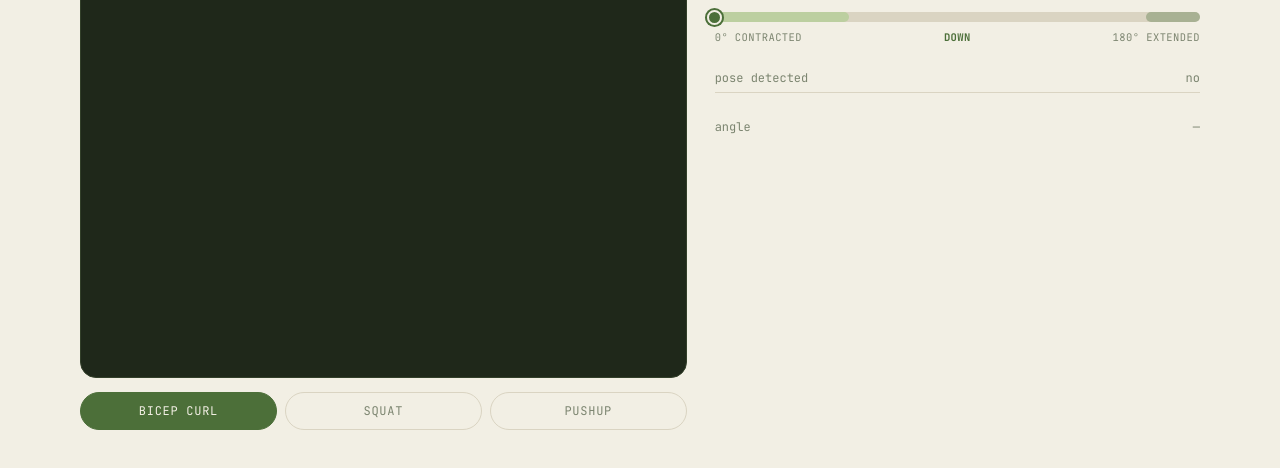
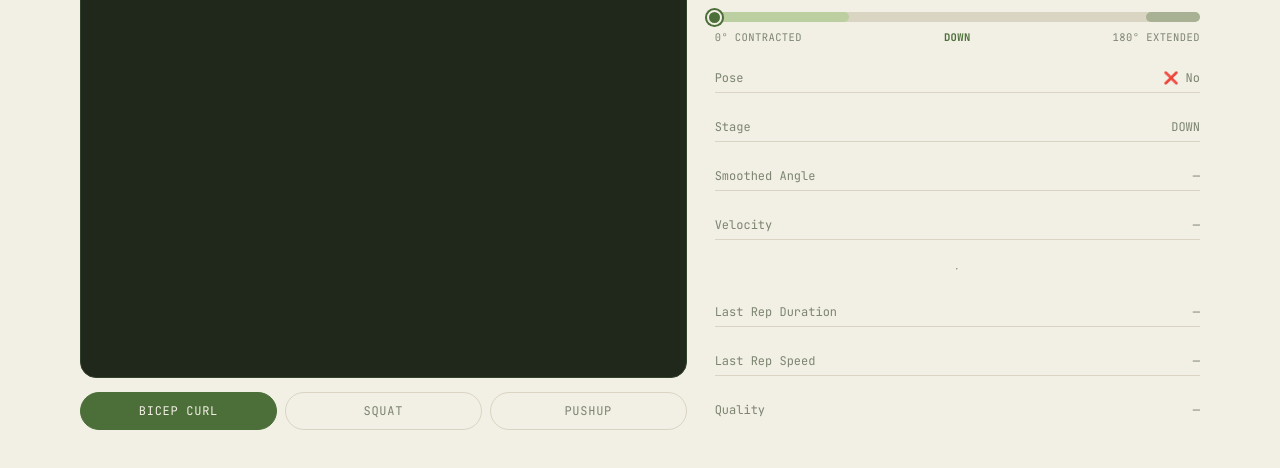
Before and after one commit to farhandotme/Fitness-Detection-KNYT, a React (Vite) app in the folder frontend/: page /reps in a window 1280 px wide. Shown: the part 234-702 px from the top of the page. Built offline with nearby package versions, Linux system fonts and the light colour scheme; no server answers.

Commit message:
rap suggestions logging into the frontend

```diff
--- a/frontend/src/hooks/useRepWebSocket.ts
+++ b/frontend/src/hooks/useRepWebSocket.ts
@@ -1,14 +1,30 @@
 import { useEffect, useRef, useState } from "react";
+
+export interface Landmark {
+  x: number;
+  y: number;
+  z: number;
+  visibility?: number;
+}
 
 export interface RepResult {
   pose_detected: boolean;
+
   angle: number | null;
+  smoothed_angle: number | null;
+  angle_velocity: number | null;
+
   stage: string;
   rep_count: number;
+
   rep_completed: boolean;
-  landmarks: any[];
+  rep_duration: number | null;
+  rep_avg_speed: number | null;
+  rep_classification: string | null;
+  feedback: string | null;
+
+  landmarks: Landmark[];
 }
-
 export default function useRepWebSocket(exercise: string) {
   const socket = useRef<WebSocket | null>(null);
 
@@ -16,11 +32,27 @@ export default function useRepWebSocket(exercise: string) {
 
   const [result, setResult] = useState<RepResult>({
     pose_detected: false,
+
     angle: null,
+    smoothed_angle: null,
+    angle_velocity: null,
+
     stage: "down",
     rep_count: 0,
+
     rep_completed: false,
+    rep_duration: null,
+    rep_avg_speed: null,
+    rep_classification: null,
+    feedback: null,
+
     landmarks: [],
+  });
+  const [lastCompletedRep, setLastCompletedRep] = useState({
+    rep_duration: null as number | null,
+    rep_avg_speed: null as number | null,
+    rep_classification: null as string | null,
+    feedback: null as string | null,
   });
 
   useEffect(() => {
@@ -37,6 +69,15 @@ export default function useRepWebSocket(exercise: string) {
       const data = JSON.parse(event.data);
 
       setResult(data);
+
+      if (data.rep_completed) {
+        setLastCompletedRep({
+          rep_duration: data.rep_duration,
+          rep_avg_speed: data.rep_avg_speed,
+          rep_classification: data.rep_classification,
+          feedback: data.feedback,
+        });
+      }
     };
 
     socket.current.onclose = () => {
@@ -60,6 +101,7 @@ export default function useRepWebSocket(exercise: string) {
   return {
     connected,
     result,
+    lastCompletedRep,
     sendFrame,
   };
 }
--- a/frontend/src/pages/RepPage.tsx
+++ b/frontend/src/pages/RepPage.tsx
@@ -7,34 +7,48 @@ import AngleGauge from "../conponents/AngleGauge";
 
 const EXERCISES = ["bicep_curl", "squat", "pushup"] as const;
 
-// mirrors backend EXERCISES config — keep in sync if thresholds change server-side
 const THRESHOLDS: Record<string, { up: number; down: number }> = {
   bicep_curl: { up: 50, down: 160 },
   squat: { up: 90, down: 160 },
   pushup: { up: 70, down: 160 },
 };
 
-// subset of BlazePose 33-point connections relevant to the tracked joints
 const POSE_CONNECTIONS: [number, number][] = [
-  [11, 13], [13, 15],
-  [12, 14], [14, 16],
+  [11, 13],
+  [13, 15],
+  [12, 14],
+  [14, 16],
   [11, 12],
   [23, 24],
-  [11, 23], [12, 24],
-  [23, 25], [25, 27],
-  [24, 26], [26, 28],
+  [11, 23],
+  [12, 24],
+  [23, 25],
+  [25, 27],
+  [24, 26],
+  [26, 28],
 ];
 
 function RepPage() {
   const [cameraId, setCameraId] = useState("");
   const [exercise, setExercise] = useState<string>(EXERCISES[0]);
 
-  const { connected, result, sendFrame } = useRepWebSocket(exercise);
+  const { connected, result, lastCompletedRep, sendFrame } =
+    useRepWebSocket(exercise);
+
   const range = THRESHOLDS[exercise];
 
   const skeleton = result.landmarks?.length
     ? [{ points: result.landmarks, connections: POSE_CONNECTIONS }]
     : [];
+
+  const quality =
+    lastCompletedRep.rep_classification ?? result.rep_classification;
+
+  const duration = lastCompletedRep.rep_duration ?? result.rep_duration;
+
+  const speed = lastCompletedRep.rep_avg_speed ?? result.rep_avg_speed;
+
+  const feedback = lastCompletedRep.feedback ?? result.feedback;
 
   return (
     <div className="page">
@@ -66,25 +80,68 @@ function RepPage() {
 
         <div className="stats-col">
           <div className="stat-block">
-            <span className="stat-label">reps</span>
+            <span className="stat-label">Reps</span>
             <span className="stat-number">{result.rep_count}</span>
           </div>
 
           <AngleGauge
-            angle={result.angle}
+            angle={result.smoothed_angle ?? result.angle}
             upThreshold={range.up}
             downThreshold={range.down}
             stage={result.stage}
           />
 
           <div className="meta-row">
-            <span>pose detected</span>
-            <span>{result.pose_detected ? "yes" : "no"}</span>
+            <span>Pose</span>
+            <span>{result.pose_detected ? "✅ Yes" : "❌ No"}</span>
           </div>
+
           <div className="meta-row">
-            <span>angle</span>
-            <span>{result.angle != null ? `${result.angle.toFixed(1)}°` : "—"}</span>
+            <span>Stage</span>
+            <span>{result.stage.toUpperCase()}</span>
           </div>
+
+          <div className="meta-row">
+            <span>Smoothed Angle</span>
+            <span>
+              {result.smoothed_angle != null
+                ? `${result.smoothed_angle.toFixed(1)}°`
+                : "—"}
+            </span>
+          </div>
+
+          <div className="meta-row">
+            <span>Velocity</span>
+            <span>
+              {result.angle_velocity != null
+                ? `${result.angle_velocity.toFixed(1)}°/s`
+                : "—"}
+            </span>
+          </div>
+
+          <hr />
+
+          <div className="meta-row">
+            <span>Last Rep Duration</span>
+            <span>{duration != null ? `${duration.toFixed(2)} s` : "—"}</span>
+          </div>
+
+          <div className="meta-row">
+            <span>Last Rep Speed</span>
+            <span>{speed != null ? `${speed.toFixed(1)}°/s` : "—"}</span>
+          </div>
+
+          <div className="meta-row">
+            <span>Quality</span>
+            <span>{quality ?? "—"}</span>
+          </div>
+
+          {feedback && (
+            <div className="feedback-box">
+              <strong>Coach Feedback</strong>
+              <p>{feedback}</p>
+            </div>
+          )}
         </div>
       </div>
     </div>
```
